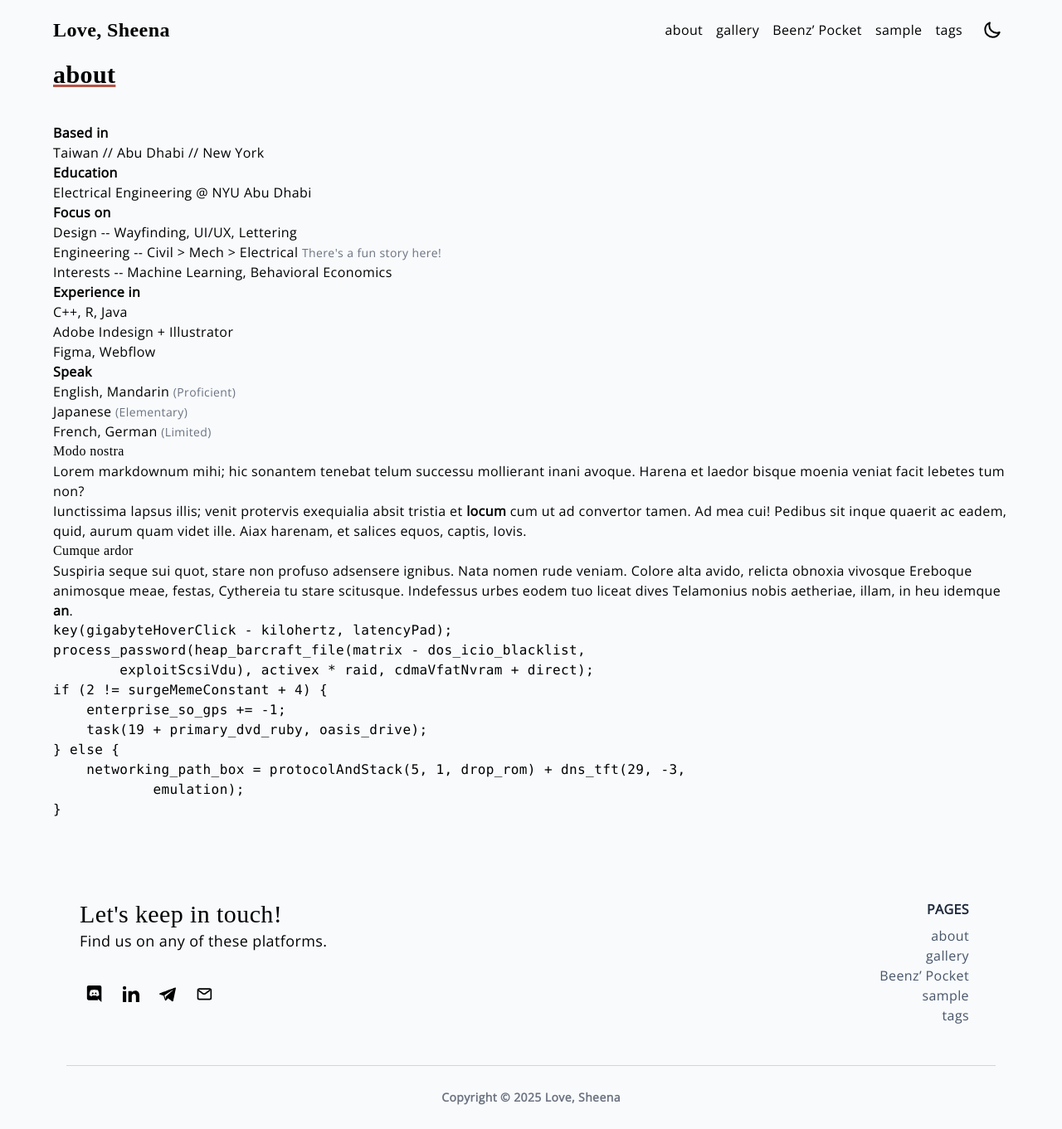
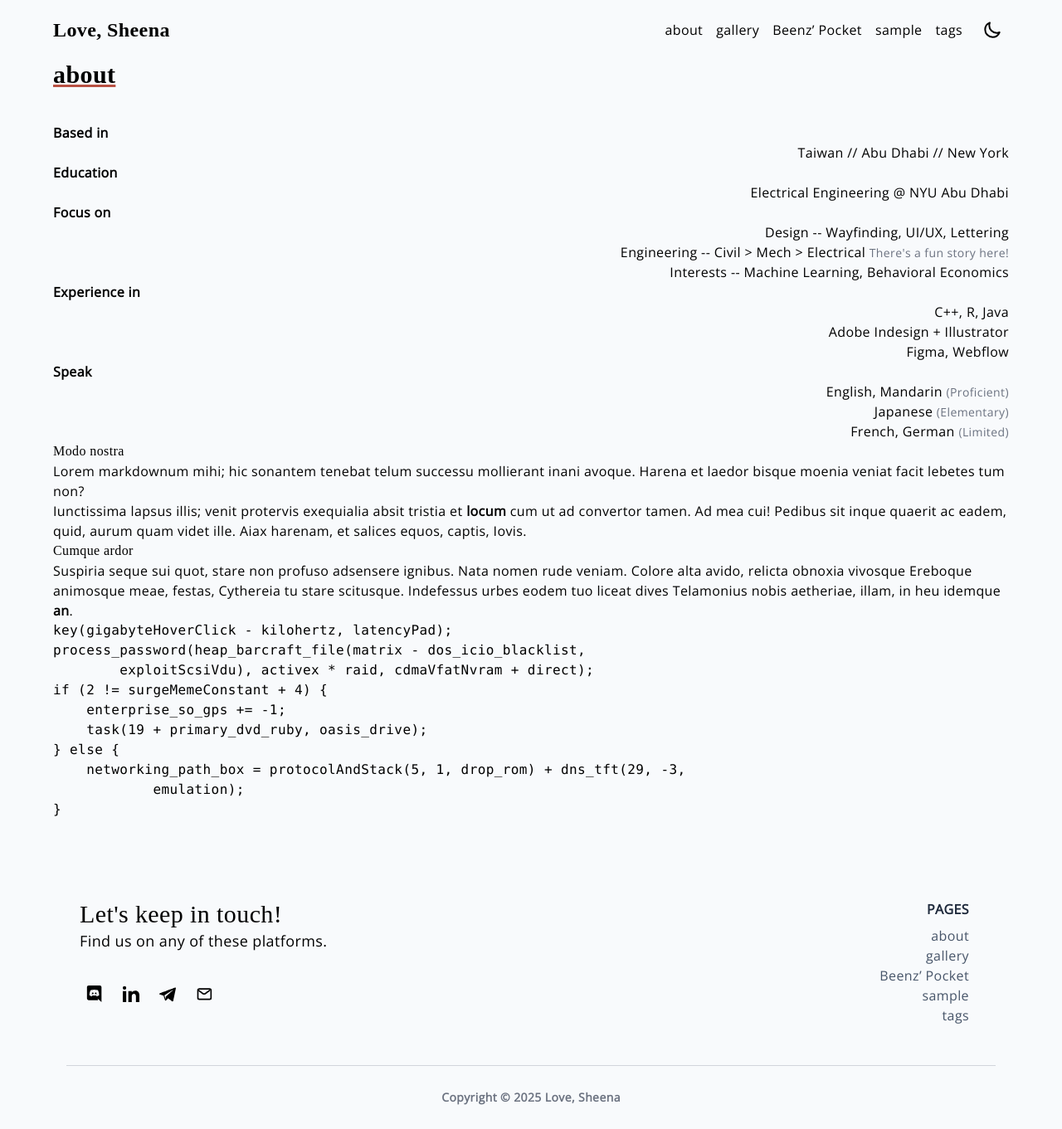
Before and after one commit to beenzpaste/beenzpaste.github.io, a Jekyll site: the page built from about.md, in a window 1280 px wide. Shown: the whole page at 83% size. Built offline with Jekyll 4.4.1, drawn with Linux system fonts in a browser that asks for light colours.

Commit message:
Update about.md
try to align right

```diff
--- a/about.md
+++ b/about.md
@@ -4,31 +4,32 @@ title: about
 ---
 
 <div class="text-left font-bold">Based in</div>
-<div>Taiwan // Abu Dhabi // New York</div>
+<div class="text-right">Taiwan // Abu Dhabi // New York</div>
 
 <div class="text-left font-bold">Education</div>
-<div>Electrical Engineering <span class="italic">@ NYU Abu Dhabi</span></div>
+<div class="text-right">Electrical Engineering <span class="italic">@ NYU Abu Dhabi</span></div>
 
 <div class="text-left font-bold">Focus on</div>
-<div>
+<div class="text-right">
   Design -- <span class="italic">Wayfinding, UI/UX, Lettering</span><br>
   Engineering -- <span class="italic">Civil > Mech > Electrical</span> <span class="text-sm text-gray-500">There's a fun story here!</span><br>
   Interests -- <span class="italic">Machine Learning, Behavioral Economics</span>
 </div>
 
 <div class="text-left font-bold">Experience in</div>
-<div>
+<div class="text-right">
   C++, R, Java<br>
   Adobe Indesign + Illustrator<br>
   Figma, Webflow
 </div>
 
 <div class="text-left font-bold">Speak</div>
-<div>
+<div class="text-right">
   English, Mandarin <span class="text-sm text-gray-500">(Proficient)</span><br>
   Japanese <span class="text-sm text-gray-500">(Elementary)</span><br>
   French, German <span class="text-sm text-gray-500">(Limited)</span>
 </div>
+
 
 ## Modo nostra
 
```
